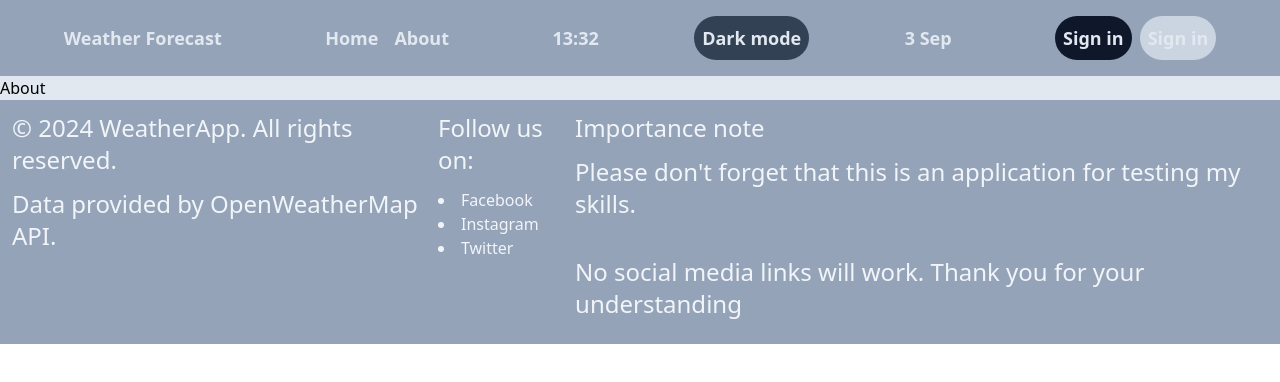
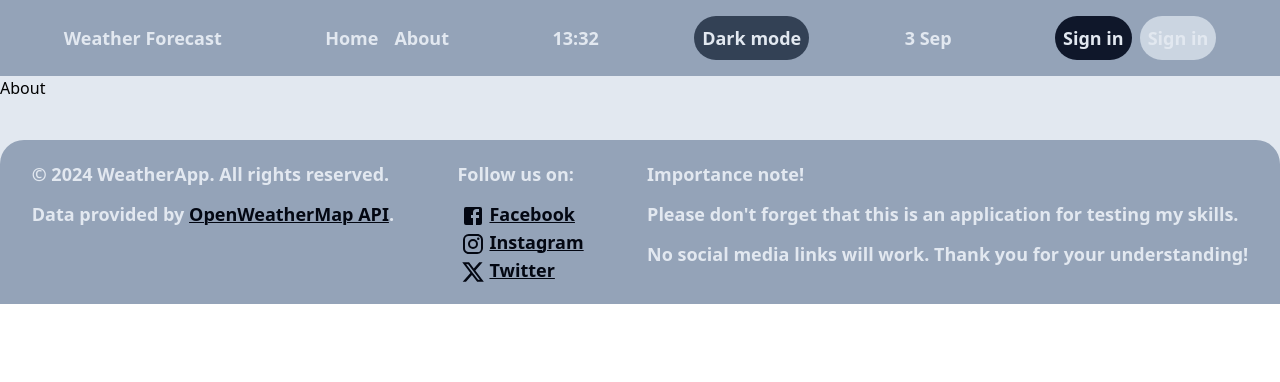
Before and after one commit to Alexandru2401/weather-react-app, a React (Create React App) app: page /about in a window 1280 px wide. Shown: the top 382 px of the page. Built offline with nearby package versions, Linux system fonts and the light colour scheme.

Commit message:
stylling footer

```diff
--- a/src/components/CurentCity.jsx
+++ b/src/components/CurentCity.jsx
@@ -63,7 +63,7 @@ export default function CurrentCity() {
     " linear-gradient(22deg, rgba(142,215,247,1) 1%, rgba(219,219,231,1) 50%, rgba(156,188,235,1) 100%)";
   return (
     <section className="flex flex-col items-center">
-      <h2 className="mt-10 mb-5 text-center text-5xl font-semibold  text-transparent bg-gradient-to-r from-slate-100 via-gray-700 to-black bg-clip-text py-3">
+      <h2 className="mt-10 mb-5 text-center text-5xl font-semibold  text-transparent bg-gradient-to-r from-slate-300 via-gray-700 to-black bg-clip-text py-3">
         Current City: {city}
       </h2>
       <form action="" onSubmit={handleSearchCity} className="flex items-center justify-center">
--- a/src/components/Footer.jsx
+++ b/src/components/Footer.jsx
@@ -1,26 +1,48 @@
 import { Link } from "react-router-dom";
+import InstagramIcon from "@mui/icons-material/Instagram";
+import FacebookIcon from "@mui/icons-material/Facebook";
+import XIcon from "@mui/icons-material/X";
+
 export default function Footer() {
-  const basicStyle = "text-2xl text-slate-100 mb-3";
+  const basicStyle = "text-lg text-slate-200 font-semibold mb-3";
+  const linkStyle = "text-gray-950 underline decoration-1 list-none text-lg font-semibold"
   return (
-    <footer className="bg-slate-400 p-3 flex justify-around">
+    <footer className="bg-slate-400 py-5 flex justify-around mt-10 rounded-t-3xl">
       <div>
         <p className={basicStyle}>© 2024 WeatherApp. All rights reserved.</p>
-        <p className={basicStyle}>Data provided by <Link to="https://openweathermap.org/api">OpenWeatherMap API</Link>.</p>
+        <p className={basicStyle}>
+          Data provided by{" "}
+          <Link
+            className="text-gray-950 underline decoration-1"
+            to="https://openweathermap.org/api"
+          >
+            OpenWeatherMap API
+          </Link>
+          .
+        </p>
       </div>
       <div>
         <h2 className={basicStyle}>Follow us on:</h2>
-        <li className="text-slate-100">Facebook</li>
-        <li className="text-slate-100">Instagram</li>
-        <li className="text-slate-100">Twitter</li>
+        <li className={linkStyle}>
+          <FacebookIcon className="mx-1"/>
+          Facebook
+        </li>
+        <li className={linkStyle}>
+          <InstagramIcon className="mx-1"/>
+          Instagram
+        </li>
+        <li className={linkStyle}>
+          <XIcon className="mx-1" />
+          Twitter
+        </li>
       </div>
       <div>
-        <h2 className={basicStyle}>Importance note</h2>
+        <h2 className={basicStyle}>Importance note!</h2>
         <p className={basicStyle}>
           Please don't forget that this is an application for testing my skills.
-        </p><br />
+        </p>
         <p className={basicStyle}>
-          {" "}
-          No social media links will work. Thank you for your understanding
+          No social media links will work. Thank you for your understanding!
         </p>
       </div>
     </footer>
--- a/src/components/Header.jsx
+++ b/src/components/Header.jsx
@@ -66,18 +66,20 @@ export default function Header() {
           </p>
         </div>
       </section>
-      <span>
+      <div className="flex flex-col gap-1 my-3 absolute top-1/3 right-3">
+      <span className="bg-slate-100 rounded-full p-1">
         <ShareIcon />
       </span>
-      <span>
+      <span className=" bg-slate-100 rounded-full p-1">
         <InstagramIcon />
       </span>
-      <span>
+      <span className=" bg-slate-100 rounded-full p-1">
         <FacebookIcon />
       </span>
-      <span>
+      <span className=" bg-slate-100 rounded-full p-1">
         <XIcon />
       </span>
+      </div>
     </header>
   );
 }
--- a/src/components/MobileApp.jsx
+++ b/src/components/MobileApp.jsx
@@ -11,7 +11,7 @@ import { Link } from "react-router-dom";
 export default function MobileApp() {
   const spanStyle =
     "shadow-2xl p-3 rounded-2xl backdrop-blur-lg absolute text-xl text-slate-700 shadow-md";
-  const shadow = "shadow-md shadow-slate-700"
+  const shadow = "shadow-md shadow-slate-700";
   return (
     <section className="flex flex-col justify-center items-center relative">
       <h2 className="text-5xl font-semibold my-10 text-slate-950">
@@ -30,8 +30,12 @@ export default function MobileApp() {
           <h3>Rain or Shine, We've Got You Covered</h3>{" "}
           <p> The Ultimate Weather Companion!</p>
         </div>
-        <span className={`${spanStyle} ${shadow} right-32`}>Temperature in your location</span>
-        <span className={`${spanStyle} ${shadow} left-80 top-1/3`}>Daily forecast</span>
+        <span className={`${spanStyle} ${shadow} right-32`}>
+          Temperature in your location
+        </span>
+        <span className={`${spanStyle} ${shadow} left-80 top-1/3`}>
+          Daily forecast
+        </span>
         <img
           src={rain}
           className="rounded-full h-96 w-64 object-cover outline-dashed outline-offset-8 outline-blue-400"
@@ -42,17 +46,19 @@ export default function MobileApp() {
         <Link className="mx-2 bg-slate-100 rounded-full p-1">
           <DownloadIcon />
         </Link>
-        <Link  className="bg-slate-100 rounded-full p-1">
+        <Link className="bg-slate-100 rounded-full p-1">
           <AppleIcon />
         </Link>
         <Link className="mx-2  bg-slate-100 rounded-full p-1">
           <AndroidIcon />
         </Link>
-        <span className="text-slate-900 mx-2 bg-slate-200 rounded-3xl p-2">App in your pocket! Donwload it!</span>
+        <span className="text-slate-900 mx-2 bg-slate-200 rounded-3xl p-2">
+          App in your pocket! Download it!
+        </span>
       </div>
       <div className="absolute top-12 right-3 flex flex-col gap-2">
         {" "}
-        <span  className="bg-slate-100 rounded-full p-1">
+        <span className="bg-slate-100 rounded-full p-1">
           <ShareIcon />
         </span>
         <span className=" bg-slate-100 rounded-full p-1">
```
